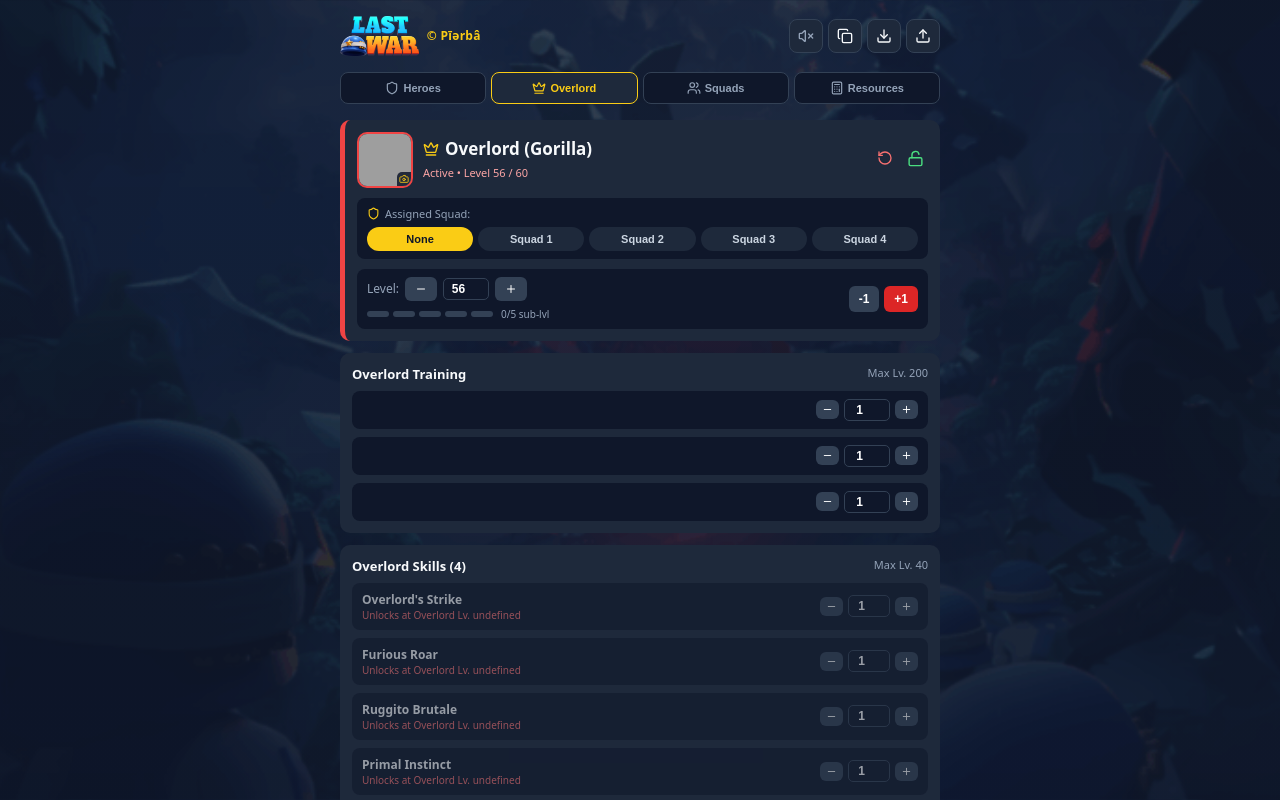
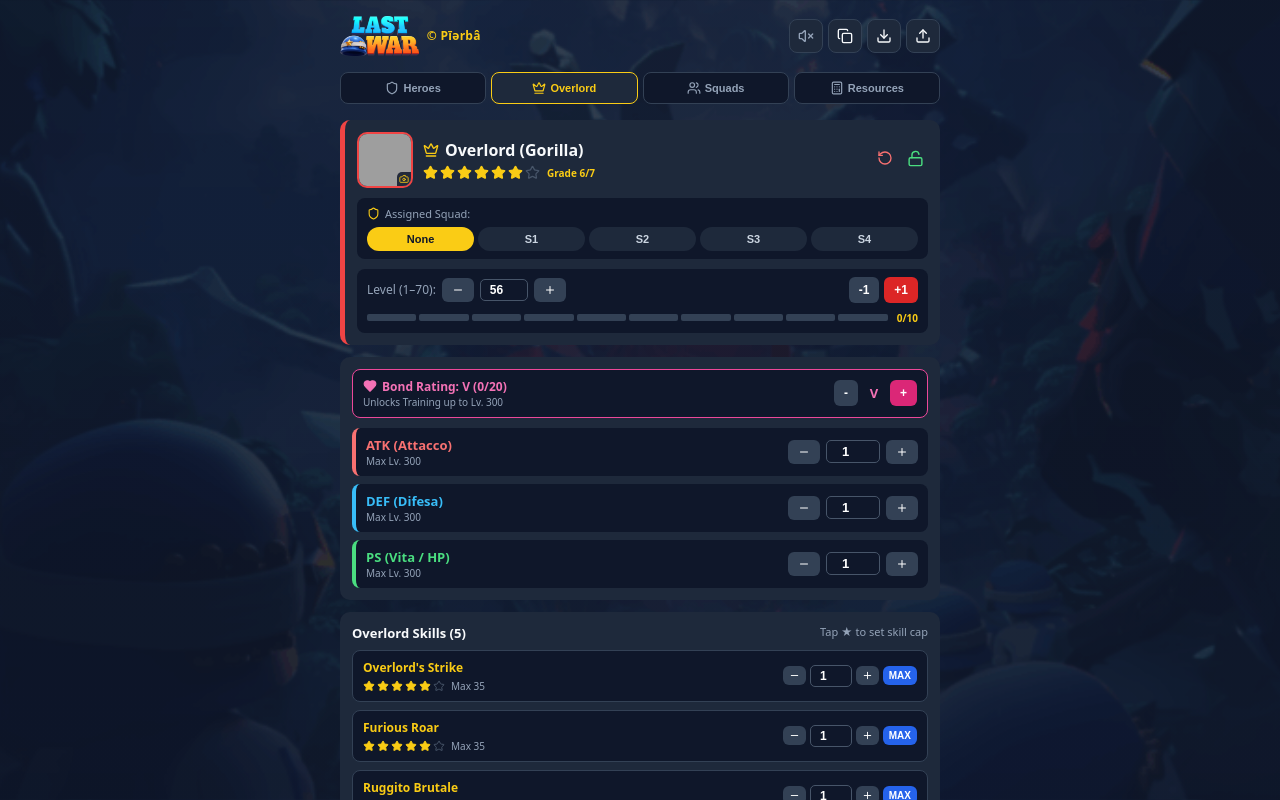
Before and after one commit to Pierba80/last-war-heroes-manager, a React (Vite) app: page / in a window 1280 px wide. Both pictures are taken after a click on the button "Overlord". Shown: the top 800 px of the page. Built offline with nearby package versions, Linux system fonts and the light colour scheme; grey boxes are pictures that could not be loaded.

Commit message:
Update OverlordView.jsx

```diff
--- a/src/components/OverlordView.jsx
+++ b/src/components/OverlordView.jsx
@@ -1,85 +1,111 @@
 import React from 'react';
-import { Crown, Lock, Unlock, RotateCcw, Plus, Minus, Shield, Sparkles, BookOpen, Award, FileCheck } from 'lucide-react';
-import { OVERLORD_SKILLS, OVERLORD_STATS, createDefaultOverlord, calculateOverlordResources } from '../data/overlordData';
+import { Crown, Lock, Unlock, RotateCcw, Plus, Minus, Shield, Sparkles, BookOpen, Award, FileCheck, Star, Heart } from 'lucide-react';
+import {
+  OVERLORD_SKILLS,
+  OVERLORD_STATS,
+  BOND_ROMAN,
+  getMaxOverlordSkillLevel,
+  getMaxTrainingByBond,
+  createDefaultOverlord,
+  calculateOverlordResources,
+} from '../data/overlordData';
 import HeroAvatar from './HeroAvatar';
 import { styles } from '../styles';
 
 const SQUAD_OPTIONS = Array.from({ length: 4 }, (_, i) => i + 1);
-const SUB_STEPS = Array.from({ length: 5 }, (_, i) => i + 1);
+const TIER_STARS = Array.from({ length: 7 }, (_, i) => i + 1);
+const SUB_BARS = Array.from({ length: 10 }, (_, i) => i + 1);
+const SKILL_STAR_LIST = Array.from({ length: 6 }, (_, i) => i + 1);
 
 export default function OverlordView({ overlord, onUpdateOverlord, onAssignOverlordSquad }) {
-  const ov = overlord || createDefaultOverlord();
+  const ov = { ...createDefaultOverlord(), ...(overlord || {}) };
   const res = calculateOverlordResources(ov);
-
-  const mockHeroForAvatar = { id: 'overlord', name: 'Overlord' };
+  const maxTrainCap = getMaxTrainingByBond(ov.bondRank || 1);
 
   const handleReset = () => {
-    if (!window.confirm('Reset all Overlord levels, training and skills?')) return;
-    const preservedAvatar = ov.avatar;
+    if (!window.confirm('Reset all Overlord stats, bond and skills?')) return;
     onUpdateOverlord({
       ...createDefaultOverlord(),
-      avatar: preservedAvatar,
+      avatar: ov.avatar,
     });
   };
 
   const updateMainLevel = (rawVal) => {
     const parsed = Number(rawVal);
     const safe = Number.isNaN(parsed) ? 1 : parsed;
-    const clamped = Math.max(1, Math.min(60, safe));
+    const clamped = Math.max(1, Math.min(70, safe));
     onUpdateOverlord({
       level: clamped,
-      subLevel: clamped >= 60 ? 0 : ov.subLevel,
+      subLevel: clamped >= 70 ? 0 : ov.subLevel,
     });
   };
 
   const changeSubLevel = (delta) => {
-    if (ov.level >= 60 && delta > 0) return;
-    let totalSteps = (ov.level - 1) * 5 + (ov.subLevel || 0) + delta;
+    if (ov.level >= 70 && delta > 0) return;
+    let totalSteps = (ov.level - 1) * 10 + (ov.subLevel || 0) + delta;
     if (totalSteps < 0) totalSteps = 0;
-    if (totalSteps > 295) totalSteps = 295;
-    const newLevel = Math.floor(totalSteps / 5) + 1;
-    const newSub = newLevel >= 60 ? 0 : totalSteps % 5;
+    if (totalSteps > 690) totalSteps = 690;
+    const newLevel = Math.floor(totalSteps / 10) + 1;
+    const newSub = newLevel >= 70 ? 0 : totalSteps % 10;
     onUpdateOverlord({ level: newLevel, subLevel: newSub });
   };
 
   const updateTraining = (statKey, rawVal) => {
     const parsed = Number(rawVal);
     const safe = Number.isNaN(parsed) ? 1 : parsed;
-    const clamped = Math.max(1, Math.min(200, safe));
+    const clamped = Math.max(1, Math.min(maxTrainCap, safe));
     onUpdateOverlord({
       training: {
-        ...(ov.training || { atk: 1, hp: 1, def: 1 }),
+        ...(ov.training || { atk: 1, def: 1, hp: 1 }),
         [statKey]: clamped,
       },
     });
   };
 
-  const updateSkill = (skillKey, rawVal) => {
+  const updateSkillStars = (skillKey, newStars) => {
+    const clampedStars = Math.max(0, Math.min(6, newStars));
+    const newMax = getMaxOverlordSkillLevel(clampedStars);
+    const currentVal = (ov.skills && ov.skills[skillKey]) || 1;
+    onUpdateOverlord({
+      skillStars: {
+        ...(ov.skillStars || {}),
+        [skillKey]: clampedStars,
+      },
+      skills: {
+        ...(ov.skills || {}),
+        [skillKey]: Math.min(newMax, currentVal),
+      },
+    });
+  };
+
+  const updateSkillLevel = (skillKey, rawVal) => {
+    const stars = (ov.skillStars && ov.skillStars[skillKey]) ?? 4;
+    const maxLvl = getMaxOverlordSkillLevel(stars);
     const parsed = Number(rawVal);
     const safe = Number.isNaN(parsed) ? 1 : parsed;
-    const clamped = Math.max(1, Math.min(40, safe));
+    const clamped = Math.max(1, Math.min(maxLvl, safe));
     onUpdateOverlord({
       skills: {
-        ...(ov.skills || { strike: 1, roar: 1, armor: 1, instinct: 1 }),
+        ...(ov.skills || {}),
         [skillKey]: clamped,
       },
     });
   };
 
   const numInputStyle = {
-    width: '44px',
+    width: '46px',
     textAlign: 'center',
     backgroundColor: '#0f172a',
-    border: '1px solid #334155',
+    border: '1px solid #475569',
     color: '#ffffff',
     borderRadius: '5px',
     padding: '3px 0',
     fontSize: '12px',
     fontWeight: 'bold',
   };
-      return (
+          return (
     <div style={{ display: 'flex', flexDirection: 'column', gap: '12px' }}>
-      {/* Main Header Card with Avatar, Unlock, Reset & Squad Selector */}
+      {/* Header: Avatar, 7-Star Grade, Squad, Level & 10 Yellow Bars */}
       <div
         style={{
           backgroundColor: '#1e293b',
@@ -92,7 +118,7 @@ export default function OverlordView({ overlord, onUpdateOverlord, onAssignOverl
         <div style={{ display: 'flex', justifyContent: 'space-between', alignItems: 'center', marginBottom: '10px', gap: '8px' }}>
           <div style={{ display: 'flex', alignItems: 'center', gap: '10px' }}>
             <HeroAvatar
-              hero={mockHeroForAvatar}
+              hero={{ id: 'overlord', name: 'Overlord' }}
               avatar={ov.avatar}
               borderColor="#ef4444"
               size={52}
@@ -102,72 +128,65 @@ export default function OverlordView({ overlord, onUpdateOverlord, onAssignOverl
             <div>
               <div style={{ display: 'flex', alignItems: 'center', gap: '6px' }}>
                 <Crown size={16} color="#facc15" />
-                <strong style={{ fontSize: '17px', color: '#f8fafc' }}>Overlord (Gorilla)</strong>
+                <strong style={{ fontSize: '16px', color: '#f8fafc' }}>Overlord (Gorilla)</strong>
               </div>
-              <span style={{ fontSize: '11px', color: '#fca5a5' }}>
-                {ov.unlocked ? `Active • Level ${ov.level} / 60` : 'Locked (Requires 100 Shards)'}
-              </span>
+              <div style={{ display: 'flex', alignItems: 'center', gap: '2px', marginTop: '4px' }}>
+                {TIER_STARS.map((t) => (
+                  <Star
+                    key={t}
+                    size={15}
+                    onClick={() => onUpdateOverlord({ tier: t })}
+                    fill={t <= (ov.tier || 1) ? '#facc15' : 'none'}
+                    color={t <= (ov.tier || 1) ? '#facc15' : '#475569'}
+                    style={{ cursor: 'pointer' }}
+                  />
+                ))}
+                <span style={{ fontSize: '10px', color: '#facc15', marginLeft: '5px', fontWeight: 'bold' }}>
+                  Grade {ov.tier || 1}/7
+                </span>
+              </div>
             </div>
           </div>
 
           <div style={{ display: 'flex', alignItems: 'center', gap: '6px' }}>
-            <button
-              type="button"
-              onClick={handleReset}
-              title="Reset Overlord"
-              style={{ background: 'none', border: 'none', color: '#f87171', cursor: 'pointer', padding: '4px' }}
-            >
+            <button type="button" onClick={handleReset} title="Reset Overlord" style={{ background: 'none', border: 'none', color: '#f87171', cursor: 'pointer', padding: '4px' }}>
               <RotateCcw size={16} />
             </button>
-            <button
-              type="button"
-              onClick={() => onUpdateOverlord({ unlocked: !ov.unlocked })}
-              title={ov.unlocked ? 'Unlocked' : 'Locked'}
-              style={{ background: 'none', border: 'none', color: ov.unlocked ? '#4ade80' : '#94a3b8', cursor: 'pointer', padding: '4px' }}
-            >
+            <button type="button" onClick={() => onUpdateOverlord({ unlocked: !ov.unlocked })} style={{ background: 'none', border: 'none', color: ov.unlocked ? '#4ade80' : '#94a3b8', cursor: 'pointer', padding: '4px' }}>
               {ov.unlocked ? <Unlock size={17} /> : <Lock size={17} />}
             </button>
           </div>
         </div>
 
-        {/* Squad Assignment (Squad 1 - 4) */}
+        {/* Squad Assignment */}
         <div style={{ backgroundColor: '#0f172a', padding: '8px 10px', borderRadius: '8px', marginBottom: '10px' }}>
           <div style={{ fontSize: '11px', color: '#94a3b8', marginBottom: '6px', display: 'flex', alignItems: 'center', gap: '5px' }}>
             <Shield size={13} color="#facc15" /> Assigned Squad:
           </div>
-          <div style={{ display: 'flex', gap: '5px' }}>
-            <button
-              type="button"
-              onClick={() => onAssignOverlordSquad(null)}
-              style={{ ...styles.filterBtn(ov.squad === null), flex: 1, textAlign: 'center', padding: '6px 4px', fontSize: '11px' }}
-            >
+          <div style={{ display: 'flex', gap: '4px' }}>
+            <button type="button" onClick={() => onAssignOverlordSquad(null)} style={{ ...styles.filterBtn(ov.squad === null), flex: 1, textAlign: 'center', padding: '6px 2px', fontSize: '11px' }}>
               None
             </button>
             {SQUAD_OPTIONS.map((num) => (
-              <button
-                key={num}
-                type="button"
-                onClick={() => onAssignOverlordSquad(num)}
-                style={{ ...styles.filterBtn(ov.squad === num), flex: 1, textAlign: 'center', padding: '6px 4px', fontSize: '11px' }}
-              >
-                Squad {num}
+              <button key={num} type="button" onClick={() => onAssignOverlordSquad(num)} style={{ ...styles.filterBtn(ov.squad === num), flex: 1, textAlign: 'center', padding: '6px 2px', fontSize: '11px' }}>
+                S{num}
               </button>
             ))}
           </div>
         </div>
 
-        {/* Main Level (1-60) & Sub-Levels (0-5) */}
-        <div style={{ backgroundColor: '#0f172a', padding: '8px 10px', borderRadius: '8px', display: 'flex', justifyContent: 'space-between', alignItems: 'center', gap: '8px' }}>
-          <div>
-            <div style={{ display: 'flex', alignItems: 'center', gap: '6px', marginBottom: '6px' }}>
-              <span style={{ fontSize: '12px', color: '#94a3b8' }}>Level:</span>
+        {/* Main Level (1-70) & 10 Yellow Sub-Bars */}
+        <div style={{ backgroundColor: '#0f172a', padding: '8px 10px', borderRadius: '8px' }}>
+          <div style={{ display: 'flex', justifyContent: 'space-between', alignItems: 'center', marginBottom: '8px' }}>
+            <div style={{ display: 'flex', alignItems: 'center', gap: '6px' }}>
+              <span style={{ fontSize: '12px', color: '#94a3b8' }}>Level (1–70):</span>
               <button type="button" onClick={() => updateMainLevel(ov.level - 1)} style={styles.smallBtn}>
                 <Minus size={12} />
               </button>
               <input
                 type="number"
                 min="1"
-                max="60"
+                max="70"
                 value={ov.level}
                 onChange={(e) => updateMainLevel(e.target.value)}
                 style={numInputStyle}
@@ -177,36 +196,62 @@ export default function OverlordView({ overlord, onUpdateOverlord, onAssignOverl
               </button>
             </div>
 
-            <div style={{ display: 'flex', alignItems: 'center', gap: '4px' }}>
-              {SUB_STEPS.map((step) => (
-                <div
-                  key={step}
-                  style={{
-                    width: '22px',
-                    height: '6px',
-                    borderRadius: '3px',
-                    backgroundColor: ov.level >= 60 || step <= (ov.subLevel || 0) ? '#facc15' : '#334155',
-                  }}
-                />
-              ))}
-              <span style={{ fontSize: '10px', color: '#94a3b8', marginLeft: '4px' }}>
-                {ov.level >= 60 ? 'MAX' : `${ov.subLevel || 0}/5 sub-lvl`}
-              </span>
+            <div style={{ display: 'flex', gap: '5px' }}>
+              <button type="button" onClick={() => changeSubLevel(-1)} style={styles.smallBtn}>-1</button>
+              <button type="button" onClick={() => changeSubLevel(1)} style={{ ...styles.smallBtn, backgroundColor: '#dc2626' }}>+1</button>
             </div>
           </div>
 
-          <div style={{ display: 'flex', gap: '5px' }}>
-            <button type="button" onClick={() => changeSubLevel(-1)} style={styles.smallBtn}>-1</button>
-            <button type="button" onClick={() => changeSubLevel(1)} style={{ ...styles.smallBtn, backgroundColor: '#dc2626' }}>+1</button>
+          <div style={{ display: 'flex', alignItems: 'center', gap: '3px' }}>
+            {SUB_BARS.map((bar) => (
+              <div
+                key={bar}
+                style={{
+                  flex: 1,
+                  height: '7px',
+                  borderRadius: '2px',
+                  backgroundColor: ov.level >= 70 || bar <= (ov.subLevel || 0) ? '#facc15' : '#334155',
+                }}
+              />
+            ))}
+            <span style={{ fontSize: '10px', color: '#facc15', marginLeft: '6px', fontWeight: 'bold' }}>
+              {ov.level >= 70 ? 'MAX' : `${ov.subLevel || 0}/10`}
+            </span>
           </div>
         </div>
       </div>
 
-            {/* Training Section (ATK, HP, DEF 1-200) */}
+      {/* Bond Rating & Specialized Training (ATK, DEF, PS) */}
       <div style={{ backgroundColor: '#1e293b', borderRadius: '10px', padding: '12px' }}>
-        <div style={{ display: 'flex', justifyContent: 'space-between', marginBottom: '8px' }}>
-          <strong style={{ fontSize: '13px', color: '#f8fafc' }}>Overlord Training</strong>
-          <span style={{ fontSize: '11px', color: '#94a3b8' }}>Max Lv. 200</span>
+        <div style={{ display: 'flex', justifyContent: 'space-between', alignItems: 'center', marginBottom: '10px', backgroundColor: '#0f172a', padding: '8px 10px', borderRadius: '8px', border: '1px solid #ec4899' }}>
+          <div>
+            <div style={{ display: 'flex', alignItems: 'center', gap: '5px', color: '#f472b6', fontSize: '12px', fontWeight: 'bold' }}>
+              <Heart size={14} fill="#f472b6" /> Bond Rating: {BOND_ROMAN.at((ov.bondRank || 1) - 1) || 'I'} ({ov.bondProgress || 0}/20)
+            </div>
+            <div style={{ fontSize: '10px', color: '#94a3b8' }}>
+              Unlocks Training up to Lv. {maxTrainCap}
+            </div>
+          </div>
+
+          <div style={{ display: 'flex', alignItems: 'center', gap: '4px' }}>
+            <button
+              type="button"
+              onClick={() => onUpdateOverlord({ bondRank: Math.max(1, (ov.bondRank || 1) - 1) })}
+              style={styles.smallBtn}
+            >
+              -
+            </button>
+            <span style={{ fontSize: '13px', fontWeight: 'bold', color: '#f472b6', minWidth: '24px', textAlign: 'center' }}>
+              {BOND_ROMAN.at((ov.bondRank || 1) - 1) || 'I'}
+            </span>
+            <button
+              type="button"
+              onClick={() => onUpdateOverlord({ bondRank: Math.min(10, (ov.bondRank || 1) + 1) })}
+              style={{ ...styles.smallBtn, backgroundColor: '#db2777' }}
+            >
+              +
+            </button>
+          </div>
         </div>
 
         <div style={{ display: 'flex', flexDirection: 'column', gap: '8px' }}>
@@ -216,41 +261,38 @@ export default function OverlordView({ overlord, onUpdateOverlord, onAssignOverl
               <div
                 key={st.key}
                 style={{
+                  backgroundColor: '#0f172a',
+                  padding: '8px 10px',
+                  borderRadius: '8px',
+                  borderLeft: `4px solid ${st.color}`,
                   display: 'flex',
                   justifyContent: 'space-between',
                   alignItems: 'center',
-                  backgroundColor: '#0f172a',
-                  padding: '8px 10px',
-                  borderRadius: '8px',
                 }}
               >
                 <div>
-                  <div style={{ fontSize: '12px', fontWeight: 'bold', color: '#f8fafc' }}>{st.name}</div>
-                  <div style={{ fontSize: '10px', color: '#94a3b8' }}>{st.bonus}</div>
+                  <div style={{ fontSize: '13px', fontWeight: 'bold', color: st.color }}>
+                    {st.label}
+                  </div>
+                  <div style={{ fontSize: '10px', color: '#94a3b8' }}>
+                    Max Lv. {maxTrainCap}
+                  </div>
                 </div>
 
-                <div style={{ display: 'flex', alignItems: 'center', gap: '5px' }}>
-                  <button
-                    type="button"
-                    onClick={() => updateTraining(st.key, val - 1)}
-                    style={{ ...styles.smallBtn, padding: '4px 6px' }}
-                  >
-                    <Minus size={11} />
+                <div style={{ display: 'flex', alignItems: 'center', gap: '6px' }}>
+                  <button type="button" onClick={() => updateTraining(st.key, val - 1)} style={styles.smallBtn}>
+                    <Minus size={12} />
                   </button>
                   <input
                     type="number"
                     min="1"
-                    max="200"
+                    max={maxTrainCap}
                     value={val}
                     onChange={(e) => updateTraining(st.key, e.target.value)}
-                    style={{ ...numInputStyle, width: '44px' }}
+                    style={{ ...numInputStyle, width: '52px', fontSize: '13px' }}
                   />
-                  <button
-                    type="button"
-                    onClick={() => updateTraining(st.key, val + 1)}
-                    style={{ ...styles.smallBtn, padding: '4px 6px' }}
-                  >
-                    <Plus size={11} />
+                  <button type="button" onClick={() => updateTraining(st.key, val + 1)} style={styles.smallBtn}>
+                    <Plus size={12} />
                   </button>
                 </div>
               </div>
@@ -258,63 +300,75 @@ export default function OverlordView({ overlord, onUpdateOverlord, onAssignOverl
           })}
         </div>
       </div>
-
-      {/* 4 Overlord Skills (Unlocked at Lv. 1, 10, 20, 30) */}
+                      {/* All 5 Overlord Skills with Stars & Cap */}
       <div style={{ backgroundColor: '#1e293b', borderRadius: '10px', padding: '12px' }}>
         <div style={{ display: 'flex', justifyContent: 'space-between', marginBottom: '8px' }}>
-          <strong style={{ fontSize: '13px', color: '#f8fafc' }}>Overlord Skills (4)</strong>
-          <span style={{ fontSize: '11px', color: '#94a3b8' }}>Max Lv. 40</span>
+          <strong style={{ fontSize: '13px', color: '#f8fafc' }}>Overlord Skills (5)</strong>
+          <span style={{ fontSize: '11px', color: '#94a3b8' }}>Tap ★ to set skill cap</span>
         </div>
 
         <div style={{ display: 'flex', flexDirection: 'column', gap: '8px' }}>
           {OVERLORD_SKILLS.map((sk) => {
-            const val = (ov.skills && ov.skills[sk.key]) || 1;
-            const isUnlocked = ov.level >= sk.unlockLevel;
+            const stars = (ov.skillStars && ov.skillStars[sk.key]) ?? 4;
+            const maxSkillLvl = getMaxOverlordSkillLevel(stars);
+            const val = Math.min(maxSkillLvl, (ov.skills && ov.skills[sk.key]) || 1);
+
             return (
               <div
                 key={sk.key}
                 style={{
+                  backgroundColor: '#0f172a',
+                  padding: '8px 10px',
+                  borderRadius: '8px',
+                  border: '1px solid #334155',
                   display: 'flex',
                   justifyContent: 'space-between',
                   alignItems: 'center',
-                  backgroundColor: '#0f172a',
-                  padding: '8px 10px',
-                  borderRadius: '8px',
-                  opacity: isUnlocked ? 1 : 0.55,
+                  gap: '8px',
                 }}
               >
-                <div>
-                  <div style={{ fontSize: '12px', fontWeight: 'bold', color: '#f8fafc' }}>{sk.name}</div>
-                  <div style={{ fontSize: '10px', color: isUnlocked ? '#4ade80' : '#f87171' }}>
-                    {isUnlocked ? sk.desc : `Unlocks at Overlord Lv. ${sk.unlockLevel}`}
+                <div style={{ minWidth: 0 }}>
+                  <div style={{ fontSize: '12px', fontWeight: 'bold', color: '#facc15' }}>
+                    {sk.name}
+                  </div>
+                  <div style={{ display: 'flex', alignItems: 'center', gap: '2px', marginTop: '3px' }}>
+                    {SKILL_STAR_LIST.map((s) => (
+                      <Star
+                        key={s}
+                        size={12}
+                        onClick={() => updateSkillStars(sk.key, s)}
+                        fill={s <= stars ? '#facc15' : 'none'}
+                        color={s <= stars ? '#facc15' : '#475569'}
+                        style={{ cursor: 'pointer' }}
+                      />
+                    ))}
+                    <span style={{ fontSize: '10px', color: '#94a3b8', marginLeft: '4px' }}>
+                      Max {maxSkillLvl}
+                    </span>
                   </div>
                 </div>
 
-                <div style={{ display: 'flex', alignItems: 'center', gap: '5px' }}>
-                  <button
-                    type="button"
-                    disabled={!isUnlocked}
-                    onClick={() => updateSkill(sk.key, val - 1)}
-                    style={{ ...styles.smallBtn, padding: '4px 6px' }}
-                  >
+                <div style={{ display: 'flex', alignItems: 'center', gap: '4px', flexShrink: 0 }}>
+                  <button type="button" onClick={() => updateSkillLevel(sk.key, val - 1)} style={{ ...styles.smallBtn, padding: '4px 6px' }}>
                     <Minus size={11} />
                   </button>
                   <input
                     type="number"
                     min="1"
-                    max="40"
-                    disabled={!isUnlocked}
+                    max={maxSkillLvl}
                     value={val}
-                    onChange={(e) => updateSkill(sk.key, e.target.value)}
+                    onChange={(e) => updateSkillLevel(sk.key, e.target.value)}
                     style={{ ...numInputStyle, width: '40px' }}
                   />
+                  <button type="button" onClick={() => updateSkillLevel(sk.key, val + 1)} style={{ ...styles.smallBtn, padding: '4px 6px' }}>
+                    <Plus size={11} />
+                  </button>
                   <button
                     type="button"
-                    disabled={!isUnlocked}
-                    onClick={() => updateSkill(sk.key, val + 1)}
-                    style={{ ...styles.smallBtn, padding: '4px 6px' }}
+                    onClick={() => updateSkillLevel(sk.key, maxSkillLvl)}
+                    style={{ ...styles.smallBtn, padding: '4px 6px', backgroundColor: '#2563eb', fontSize: '10px' }}
                   >
-                    <Plus size={11} />
+                    MAX
                   </button>
                 </div>
               </div>
@@ -322,7 +376,6 @@ export default function OverlordView({ overlord, onUpdateOverlord, onAssignOverl
           })}
         </div>
       </div>
-
 
       {/* Remaining Resources to Max Overlord */}
       <div style={{ backgroundColor: '#1e293b', border: '1px solid #ef4444', borderRadius: '10px', padding: '12px' }}>
@@ -360,5 +413,5 @@ export default function OverlordView({ overlord, onUpdateOverlord, onAssignOverl
         </div>
       </div>
     </div>
-   );
-  }
+  );
+      }
```
